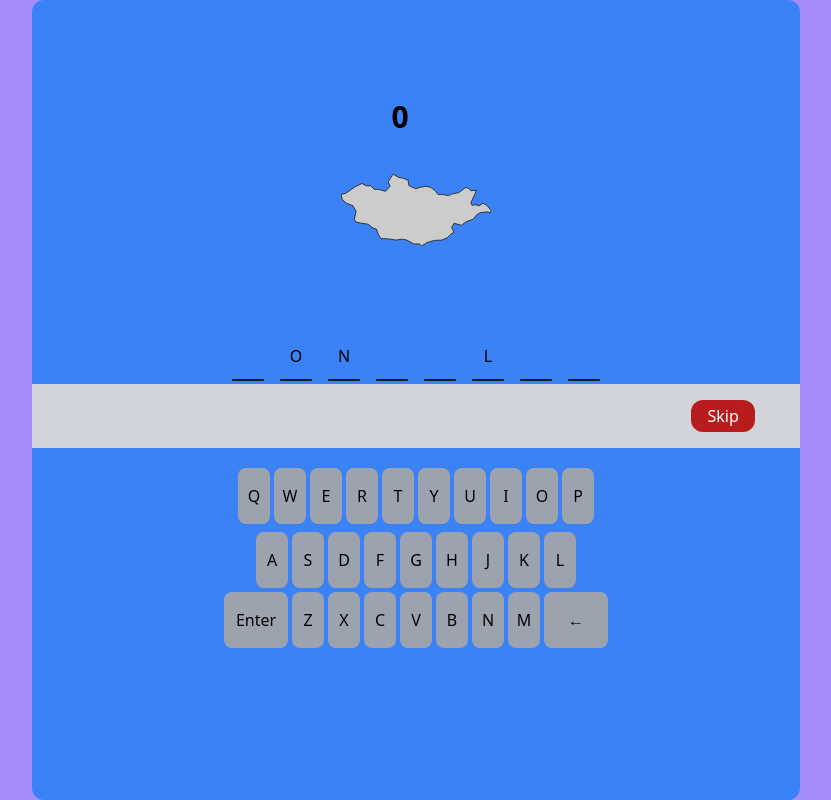
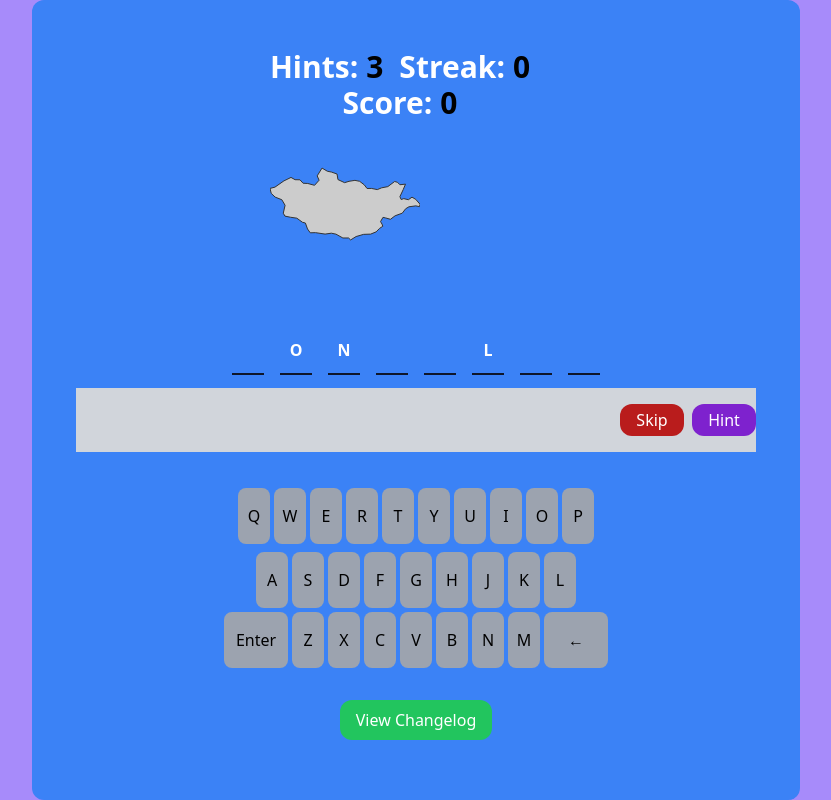
Before and after one commit to trevorfar/GeoMorph, a Next.js app: page / in a window 1280 px wide. Shown: the whole page, without its empty margins (224-1055 px from the left). Built offline with nearby package versions, Linux system fonts and the light colour scheme.

Commit message:
YAY! New updates. Read changelog for more information

```diff
--- a/package.json
+++ b/package.json
@@ -10,6 +10,7 @@
   },
   "dependencies": {
     "@reduxjs/toolkit": "^2.2.5",
+    "clsx": "^2.1.1",
     "d3": "^7.9.0",
     "next": "14.2.3",
     "react": "^18",
--- a/src/app/GlobalRedux/Features/countrySlice.ts
+++ b/src/app/GlobalRedux/Features/countrySlice.ts
@@ -9,6 +9,9 @@ type CountryState = {
   index: number
   guesses: string[]
   hintIndices: number[]
+  hints: number
+  currStreak: number
+  hintRewardedAtStreak: number
 }
 
 const getRandomCountry = () => {
@@ -16,27 +19,31 @@ const getRandomCountry = () => {
 }
 
 const getRandomHint = (country: string) => {
-  const randomIndex1 = Math.floor(Math.random() * country.length)
-  let randomIndex2, randomIndex3
-  do {
-    randomIndex2 = Math.floor(Math.random() * country.length)
-    randomIndex3 = Math.floor(Math.random() * country.length)
-  } while (
-    randomIndex1 === randomIndex2 ||
-    randomIndex1 === randomIndex3 ||
-    randomIndex2 === randomIndex3
-  )
+  const numSpaces = country.split(" ").length - 1
+  const countryLength = country.length - numSpaces;
+  const hintIndices: number[] = [];
+
+  const numHints = countryLength > 5 ? 3 : 2;
+
+
+  while (hintIndices.length < numHints) {
+    let randomIndex = Math.floor(Math.random() * country.length);
+    if(country[randomIndex] != " " && !hintIndices.includes(randomIndex)){
+      hintIndices.push(randomIndex);
+    }
+  }
+
+
 
   const resultArray: string[] = country
-    .split("")
-    .map((char) => (char === " " ? " " : ""))
-  resultArray[randomIndex1] = country[randomIndex1].toUpperCase()
-  resultArray[randomIndex2] = country[randomIndex2].toUpperCase()
-  resultArray[randomIndex3] = country[randomIndex3].toUpperCase()
+  .split("")
+  .map((char, idx) => (hintIndices.includes(idx) || char === " " ? char : "").toUpperCase());
+
   return {
     hint: resultArray,
-    hintIndices: [randomIndex1, randomIndex2, randomIndex3],
-  }
+    hintIndices,
+  };
+
 }
 
 const initialState: CountryState = {
@@ -47,6 +54,9 @@ const initialState: CountryState = {
   index: 0,
   guesses: [],
   hintIndices: [],
+  hints: 3,
+  currStreak: 0,
+  hintRewardedAtStreak: 0
 }
 
 export const submit = createAsyncThunk(
@@ -54,15 +64,18 @@ export const submit = createAsyncThunk(
   async (_, { dispatch, getState }) => {
     const state = getState() as { country: CountryState }
     const { currentWord, country } = state.country
+
     const filteredCurrentWord = currentWord.filter((letter) => letter !== "")
+
     if (filteredCurrentWord.length !== country.length) {
       return
     }
+
     if (currentWord.join("") === country.toUpperCase()) {
       dispatch(nextGame())
       dispatch(incrementScore())
     } else {
-      dispatch(incorrectGuess())
+      dispatch(incorrectGuess(currentWord.join("")))
     }
   }
 )
@@ -77,6 +90,7 @@ export const nextGame = createAsyncThunk(
     )
   }
 )
+
 
 export const skipGame = createAsyncThunk(
   "country/skipGame",
@@ -106,6 +120,27 @@ const countrySlice = createSlice({
         state.index += 1
       }
     },
+    getHint: (state) => {
+      if(state.hints <= 0) return;
+      const unrevealedIndices = state.country
+      .split("")
+      .map((char, idx) => idx)
+      .filter(
+        (idx) =>
+          !state.hintIndices.includes(idx) &&
+          state.currentWord[idx] === "" &&
+          state.country[idx] !== " "
+      );
+
+      if(unrevealedIndices.length > 0){
+        const randomIndex =
+        unrevealedIndices[Math.floor(Math.random() * unrevealedIndices.length)];
+
+        state.hintIndices.push(randomIndex);
+        state.currentWord[randomIndex] = state.country[randomIndex].toUpperCase();
+        state.hints--;
+      }
+    },
     del: (state) => {
       while (
         state.index > 0 &&
@@ -119,16 +154,44 @@ const countrySlice = createSlice({
         state.currentWord[state.index] = ""
       }
     },
+
     incrementScore: (state) => {
-      state.score += 1
+      if (state.currStreak >= 9 && state.hintRewardedAtStreak < 9) {
+        state.hints += 2;
+        state.hintRewardedAtStreak = 9;
+      } else if (state.currStreak >= 4 && state.hintRewardedAtStreak < 4) {
+        state.hints++;
+        state.hintRewardedAtStreak = 4;
+      }
+
+      if (state.currStreak >= 9) {
+        state.score += 3;
+      } else if (state.currStreak >= 4) {
+        state.score += 2;
+      } else {
+        state.score += 1;
+      }
+
+      state.currStreak++;
     },
+
     decrementScore: (state) => {
       if (state.score >= 1) {
         state.score -= 1
       }
+      if(state.score === 0){
+        state.hints = 3;
+      }
+      state.currStreak = 0;
     },
-    incorrectGuess: (state) => {
+
+    incorrectGuess: (state, action: PayloadAction<string>) => {
+      const guess = action.payload;
+
+      if(!state.guesses.includes(guess)){
       state.guesses.push(state.currentWord.join(""))
+      }
+      state.currStreak = 0;
     },
     setNextGame: (
       state,
@@ -171,6 +234,8 @@ export const {
   setNextGame,
   updateCurrentWord,
   decrementScore,
+  getHint
+
 } = countrySlice.actions
 
 export default countrySlice.reducer
--- a/src/app/components/GameContainer.tsx
+++ b/src/app/components/GameContainer.tsx
@@ -6,15 +6,25 @@ import CountryShape from './CountryShape';
 import Skeleton from './Skeleton';
 import { useSelector } from 'react-redux';
 import { fetchGeoJSONData } from '../../utils/fetchGeo';
+import clsx from 'clsx';
 
 interface GeoJSONFile {
   name: string;
   path: string;
 }
 
-const GameContainer = () => {
-  const { country, score } = useSelector((state: RootState) => state.country);
+const GameContainer = ({ isActive, isDisabled }: { isActive: boolean; isDisabled: boolean }) => {
+  const { country, score, hints, currStreak } = useSelector((state: RootState) => state.country);
   const [geoJsonPath, setGeoJsonPath] = useState<string | null>(null);
+
+  if(currStreak >= 5){
+    isActive = true;
+    isDisabled = false;
+  }else {
+    isDisabled = true;
+    isActive = false;
+  }
+
 
   useEffect(() => {
     const getGeoJsonPath = async () => {
@@ -37,9 +47,20 @@ const GameContainer = () => {
   return (
     <div className="flex flex-col h-72 w-full items-center justify-center">
       <div className="flex flex-row gap-4">
-        <div className="flex-col md:flex-row lg:flex-col flex">
-          <div className="justify-center items-center flex pb-2 pr-8 md:pb-0 md:pt-4">
-            <p className='text-3xl font-bold'>{score}</p>
+        <div className="flex-col flex">
+          <div className="flex flex-col pb-2 mb-2 pr-8 md:pb-0 md:pt-4 items-center justify-center ">
+          <div className="flex flex-row gap-4">
+            <div className={clsx('text-3xl flex flex-row gap-2 font-bold bg-clip-text text-transparent', isActive && 'bg-gradient-to-r from-red-500 via-yellow-500 to-purple-500', isDisabled && 'text-white')}>
+              Hints: <p className="text-black">{hints}</p>
+            </div>
+            <div className={clsx('text-3xl flex flex-row gap-2 font-bold bg-clip-text text-transparent', isActive && 'bg-gradient-to-r from-red-500 via-yellow-500 to-purple-500', isDisabled && 'text-white')}>
+            Streak: <p className="text-black">{currStreak}</p>
+          </div>
+          </div>
+          <div className={clsx('text-3xl flex flex-row gap-2 font-bold bg-clip-text text-transparent', isActive && 'bg-gradient-to-r from-red-500 via-yellow-500 to-purple-500', isDisabled && 'text-white')}>
+            Score: <p className="text-black">{score}</p>
+          </div>
+
           </div>
           <div className="">
             {geoJsonPath ? (
--- a/src/app/components/GuessContainer.tsx
+++ b/src/app/components/GuessContainer.tsx
@@ -1,7 +1,7 @@
 "use client"
 import { useDispatch, useSelector } from "react-redux";
 import { AppDispatch, RootState } from "../GlobalRedux/store";
-import { nextGame, skipGame } from "../GlobalRedux/Features/countrySlice"
+import { getHint, nextGame, skipGame } from "../GlobalRedux/Features/countrySlice"
 
 const GuessContainer = () => {
     const { country, guesses } = useSelector((state: RootState) => state.country);
@@ -19,8 +19,24 @@ const GuessContainer = () => {
             ))}
         </div>
 
-        <div className="bg-gray-300 items-center flex justify-center">
-        <button className="bg-red-700 w-16 h-8 rounded-xl text-white select-none" onClick={() => dispatch(skipGame())}>Skip</button>
+        <div className="bg-gray-300 items-center flex justify-center flex-row gap-2">
+
+        <button id="skipButton" className="bg-red-700 w-16 h-8 rounded-xl text-white select-none" onClick={(e) => {
+        dispatch(skipGame());
+        setTimeout(() => {
+          (e.target as HTMLButtonElement).blur();
+        }, 100);
+        }}>Skip</button>
+
+        <button className="bg-purple-700 w-16 h-8 rounded-xl text-white select-none" onClick={(e) => {
+        dispatch(getHint());
+        setTimeout(() => {
+          (e.target as HTMLButtonElement).blur();
+        }, 100);
+      }}>
+        Hint
+        </button>
+
         </div>
 
 
--- a/src/app/components/Skeleton.tsx
+++ b/src/app/components/Skeleton.tsx
@@ -15,14 +15,14 @@ const Skeleton = ({ index }: SkeletonProps) => {
 
   if (country[index] === country[index].toUpperCase() && country[index] !== country[index].toLowerCase() && index !== 0) {
     return (
-      <div className="border-b-2 border-slate-900 w-4 h-12 md:w-8 ml-4 flex items-center justify-center">
+      <div className="border-b-2 border-slate-900 w-4 h-12 md:w-8 ml-4 flex items-center justify-center text-white">
         {typedLetter || ""}
       </div>
     );
   }
 
   return (
-    <div className="border-b-2 border-slate-900 w-8 h-12 md:w-8 flex items-center justify-center">
+    <div className="border-b-2 border-slate-900 w-8 h-12 md:w-8 flex items-center justify-center text-white font-semibold">
       {typedLetter || ""}
     </div>
   );
--- a/src/app/page.tsx
+++ b/src/app/page.tsx
@@ -17,18 +17,47 @@ const Page = () => {
     dispatch(nextGame())
   }, [dispatch])
 
+  const openChangelog = () => {
+    const changelogContent = `
+    Changelog:
+
+    Version 1.0.1:
+    - Fixed bug where guesses were not being tracked correctly
+    - Added a current streak, once you get 5 your score goes up by 2 and you're awarded an additonal hint. At 10, it goes up by 3 and you get 2 more hints.
+    - Added new hints feature
+
+    Version 1.0.0:
+    - Initial release
+    `;
+
+    const blob = new Blob([changelogContent], { type: "text/plain" });
+    const url = URL.createObjectURL(blob);
+    const link = document.createElement("a");
+    link.href = url;
+    link.target = "_blank"; // Opens in a new tab
+    link.click(); // Trigger the download/opening of the file
+    URL.revokeObjectURL(url); // Clean up the object URL after use
+  };
+
   return (
-    <div className="flex justify-center md:rounded-xl items-center w-full md:w-3/5 mx-auto flex-col bg-blue-500 h-screen select-none">
-      <div className="mb-16">
-      <GameContainer/>
+    <div className="flex justify-center md:rounded-xl items-center w-full md:w-3/5 mx-auto flex-col gap-8 bg-blue-500 h-screen select-none">
+      <div className="">
+      <GameContainer isActive isDisabled/>
+      </div>
+
       <div className="flex flex-col gap-4 justify-center items-center pt-2">
       <GuessContainer />
+      </div>
       <div className="">
       <Keyboard />
       </div>
+      <button
+          onClick={openChangelog}
+          className="bg-green-500 text-white py-2 px-4 rounded-xl"
+        >
+          View Changelog
+      </button>
     </div>
-   </div>
-   </div>
   )
 }
 export default Page
```
Also changed, not shown: 1 other file (tests, documents, lock files or other folders).
